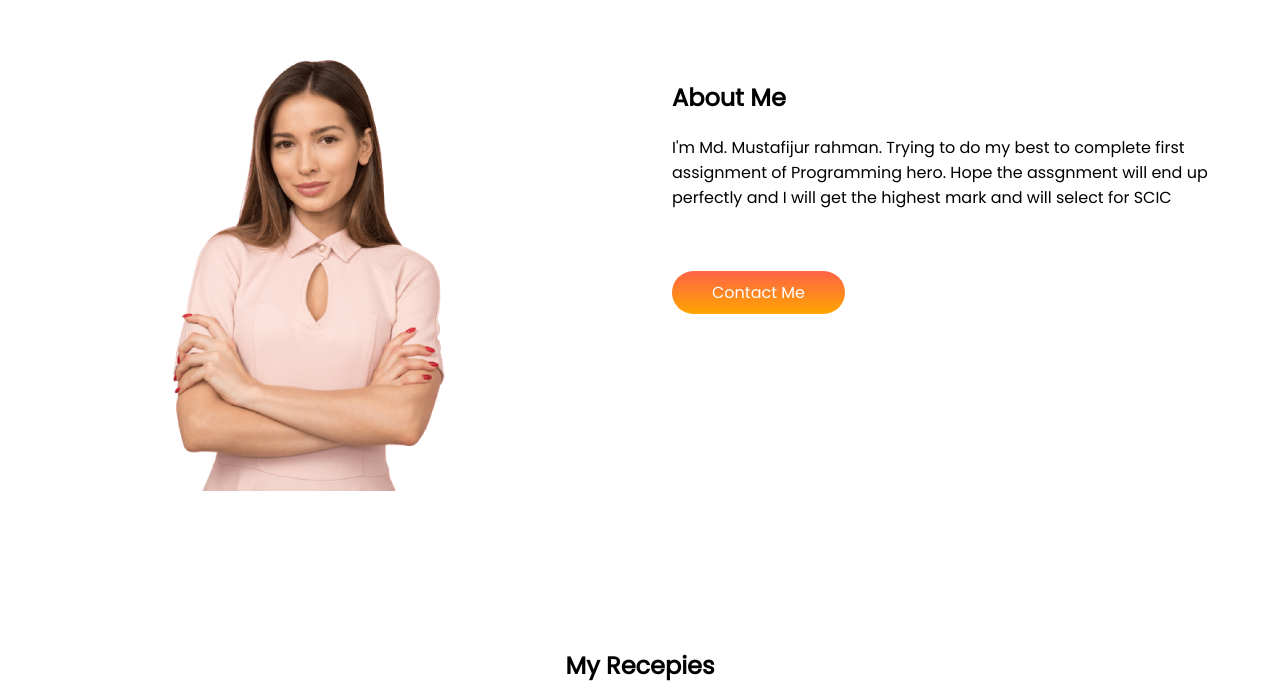
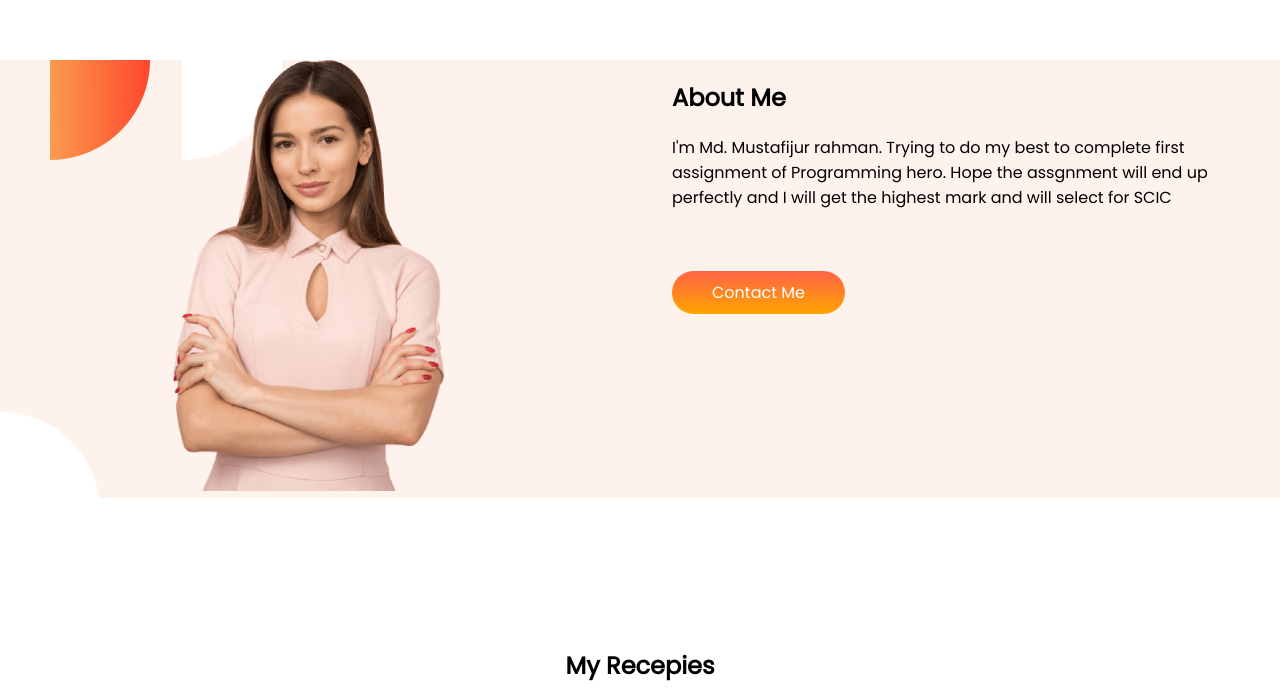
Before and after one commit to Mustafijur10/food-net, a plain HTML site: page index.html in a window 1280 px wide. Shown: the part 720-1415 px from the top of the page. Drawn offline with Linux system fonts and the light colour scheme; the site is published under a folder, as on GitHub Pages, so addresses that start at the root find nothing.

Commit message:
background displayed

```diff
--- a/style.css
+++ b/style.css
@@ -31,7 +31,7 @@ h1{
     margin-bottom: 150px;
 }
 .about-me{
-    background-image: url(/images/7.png);
+    background-image: url(images/7.png);
     background-repeat: no-repeat;
 
 }
```
